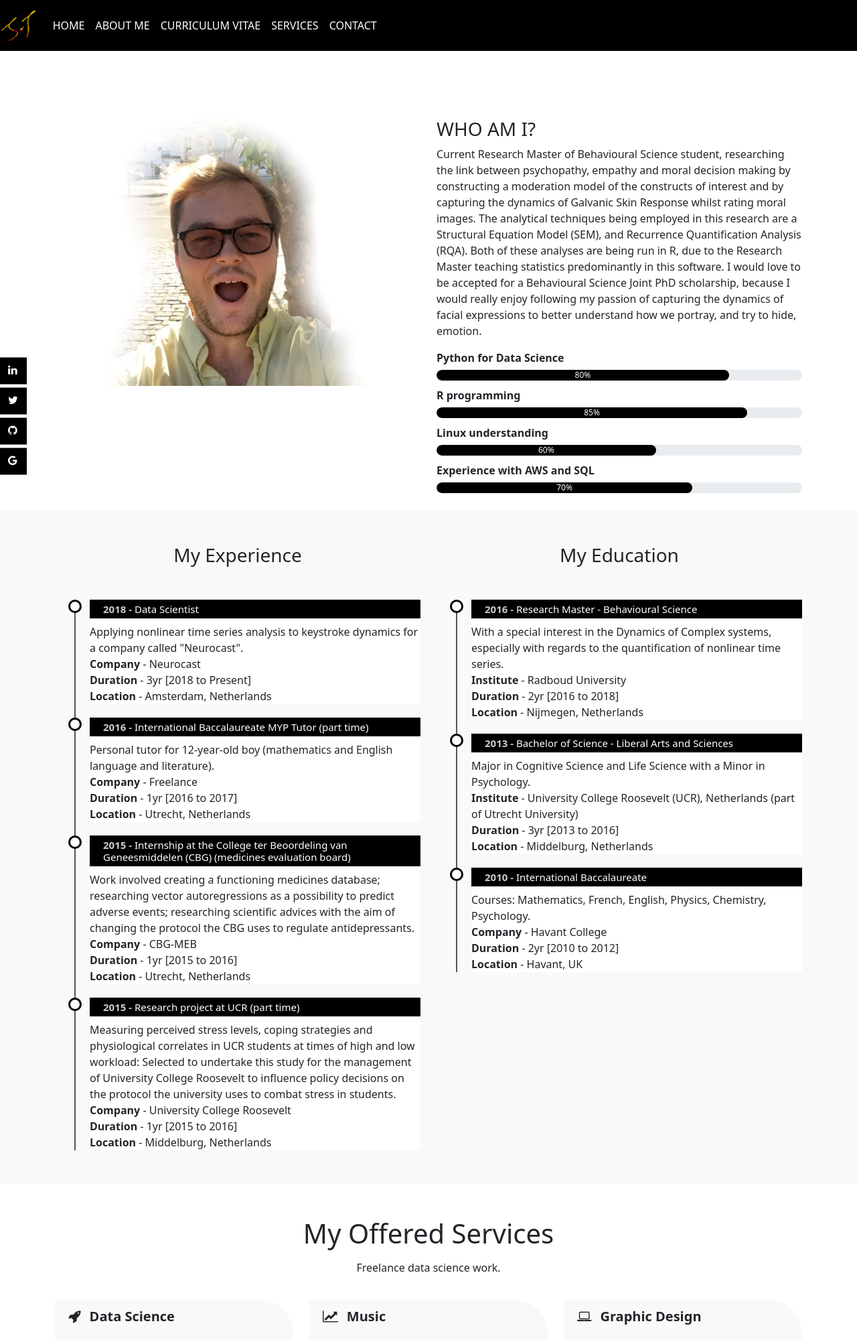
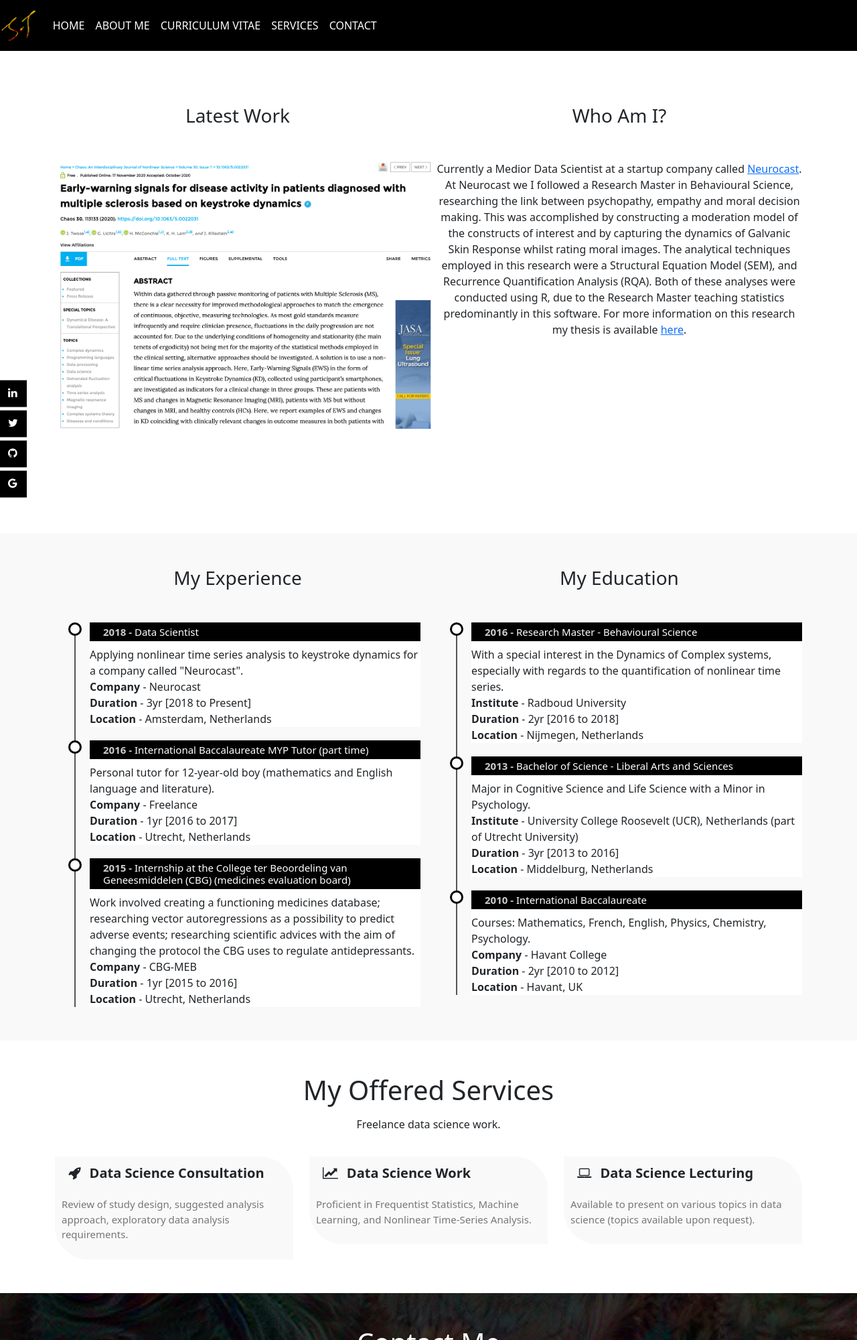
Before and after one commit to jameshtwose/services.jms.rocks, a plain HTML site: page index.html in a window 1280 px wide. Shown: the part 800-2800 px from the top of the page at 67% size. Drawn offline with nearby package versions, Linux system fonts and the light colour scheme.

Commit message:
Updating the website to include a picture and link to the EWS paper, and updating the who am i? section

```diff
--- a/index.html
+++ b/index.html
@@ -61,23 +61,27 @@ href="https://cdn.jsdelivr.net/npm/bootstrap@5.0.0-beta2/dist/css/bootstrap.min.
 <div class="about container" id="about">
 <div class="row">
 <div class="col-md-6 text-center">
-<img src="img/user-2.png" class="profile-img">
+<h3>Latest Work</h3>
+<a href="https://aip.scitation.org/doi/10.1063/5.0022031">
+<img src="img/EWS_pic.png" class="profile-img">
+</a>
 </div>
-<div class="col-md-6">
-<h3>WHO AM I?</h3>
+<div class="col-md-6 text-center">
+<h3>Who Am I?</h3>
 <p>
-  Current Research Master of Behavioural Science student, researching the link
-  between psychopathy, empathy and moral decision making by constructing a moderation
-  model of the constructs of interest and by capturing the dynamics of Galvanic
-  Skin Response whilst rating moral images. The analytical techniques being
-  employed in this research are a Structural Equation Model (SEM), and Recurrence
-  Quantification Analysis (RQA). Both of these analyses are being run in R,
-  due to the Research Master teaching statistics predominantly in this software.
-  I would love to be accepted for a Behavioural Science Joint PhD scholarship,
-  because I would really enjoy following my passion of capturing the dynamics of
-  facial expressions to better understand how we portray, and try to hide, emotion.
+  Currently a Medior Data Scientist at a startup company called
+  <a href="https://neurocast.nl" class="email-link">Neurocast</a>. At Neurocast we
+
+  I followed a Research Master in Behavioural Science, researching the link between
+  psychopathy, empathy and moral decision making. This was accomplished by constructing
+  a moderation model of the constructs of interest and by capturing the dynamics of
+  Galvanic Skin Response whilst rating moral images. The analytical techniques employed
+  in this research were a Structural Equation Model (SEM), and Recurrence Quantification
+  Analysis (RQA). Both of these analyses were conducted using R, due to the
+  Research Master teaching statistics predominantly in this software. For more information
+  on this research my thesis is available <a href="https://aip.scitation.org/doi/10.1063/5.0022031">here</a>.
 </p>
-<div class="skills-bar">
+<!-- <div class="skills-bar">
 <p>Python for Data Science</p>
 <div class="progress">
 <div class="progress-bar" style="width: 80%;">80%</div>
@@ -97,7 +101,7 @@ href="https://cdn.jsdelivr.net/npm/bootstrap@5.0.0-beta2/dist/css/bootstrap.min.
 <div class="progress">
 <div class="progress-bar" style="width: 70%;">70%</div>
 </div>
-</div>
+</div> -->
 </div>
 </div>
 </div>
@@ -157,7 +161,7 @@ regulate antidepressants.<br>
 </p>
 </li>
 
-<li>
+<!-- <li>
 <h4><span>2015 - </span> Research project at UCR (part time)</h4>
 <p>
 Measuring perceived stress levels, coping strategies and physiological
@@ -170,7 +174,7 @@ stress in students.
 <b>Duration</b> - 1yr [2015 to 2016]<br>
 <b>Location</b> - Middelburg, Netherlands
 </p>
-</li>
+</li> -->
 
 </ul>
 </div>
@@ -226,29 +230,30 @@ Freelance data science work.
 <div class="row">
 <div class="col-md-4">
 <div class="services-box">
-<i class="fa fa-rocket"></i><span>Data Science</span>
+<i class="fa fa-rocket"></i><span>Data Science Consultation</span>
 <p>
-Regression, Classification, Frequentist Statistics, Machine Learning,
-Nonlinear Time-Series Analysis.
+Review of study design, suggested analysis approach, exploratory data analysis
+requirements.
 </p>
 </div>
 </div>
 
 <div class="col-md-4">
 <div class="services-box">
-<i class="fa fa-line-chart"></i><span>Music</span>
+<i class="fa fa-line-chart"></i><span>Data Science Work</span>
 <p>
-Music production, mixing, editting, mastering, background music creation
-(all in ableton).
+Proficient in Frequentist Statistics,
+Machine Learning, and Nonlinear Time-Series Analysis.
 </p>
 </div>
 </div>
 
 <div class="col-md-4">
 <div class="services-box">
-<i class="fa fa-laptop"></i><span>Graphic Design</span>
+<i class="fa fa-laptop"></i><span>Data Science Lecturing</span>
 <p>
-Poster creation, images for websites, album artwork, video editting, photoshop.
+Available to present on various topics in data science
+(topics available upon request).
 </p>
 </div>
 </div>
@@ -264,12 +269,12 @@ Poster creation, images for websites, album artwork, video editting, photoshop.
 Freelance data science work.
 </p>
 <div class="row">
-<div class="col-md-4">
+<!-- <div class="col-md-4">
 <i class="fa fa-phone"></i>
 <p>
 +31 123456789
 </p>
-</div>
+</div> -->
 
 <div class="col-md-4">
 <i class="fa fa-envelope"></i>
@@ -279,14 +284,18 @@ contact@jamestwose.com
 </div>
 
 <div class="col-md-4">
-<i class="fa fa-internet-explorer"></i>
+<i class="fa fa-safari"></i>
 <p>
 www.jamestwose.com
 </p>
 </div>
 </div>
-<button type="button" class="btn btn-primary"><i class="fa fa-download"></i>CV</button>
-<button type="button" class="btn btn-primary"><i class="fa fa-rocket"></i>Hire Me</button>
+<button type="button" class="btn btn-primary"><i class="fa fa-download"></i>
+<a href="https://github.com/jameshtwose/jameshtwose.github.io/blob/55162068b56b5b0715d835fefe401c732e885fdf/Curriculum%20Vitae.%2015th%20April%202018.docx" class="email-link">CV</a>
+</button>
+<button type="button" class="btn btn-primary"><i class="fa fa-rocket"></i>
+<a href="mailto:contact@jamestwose.com" class="email-link">Hire Me</a>
+</button>
 </div>
 <div class="footer text-center">
 <p><i class="fa fa-copyright"></i> James Twose</p>
--- a/style.css
+++ b/style.css
@@ -65,7 +65,13 @@ body{
 /* About */
 .about {
   padding-top: 100px;
-  margin-bottom: -130px;
+  margin-top: -20px;
+  padding-bottom: 10px;
+  /* background: #f9f9f9; */
+}
+
+.about h3 {
+  margin-bottom: 50px;
 }
 
 .profile-img {
```
Also changed, not shown: img/EWS_pic.png (added), 3 other files.
